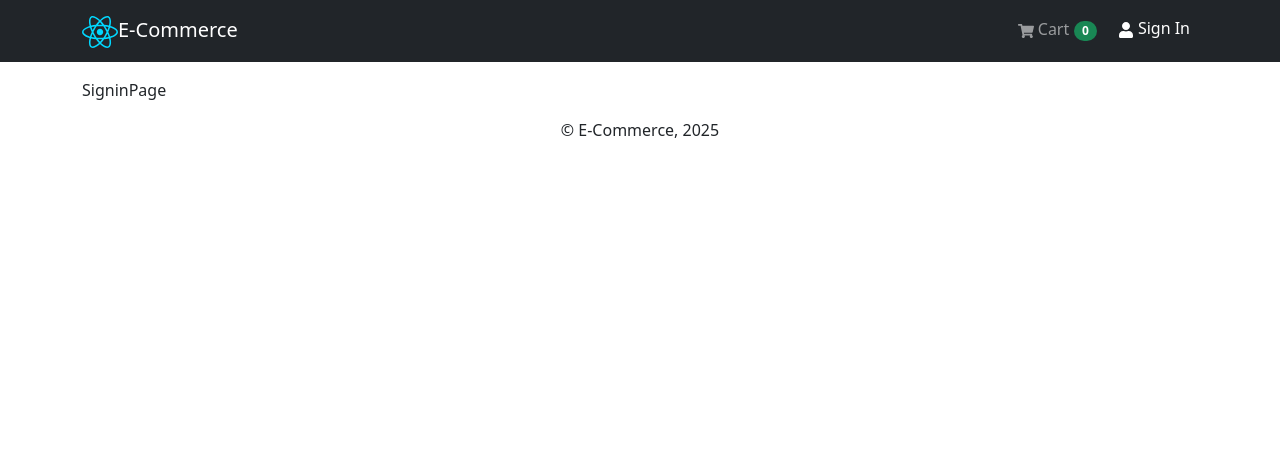
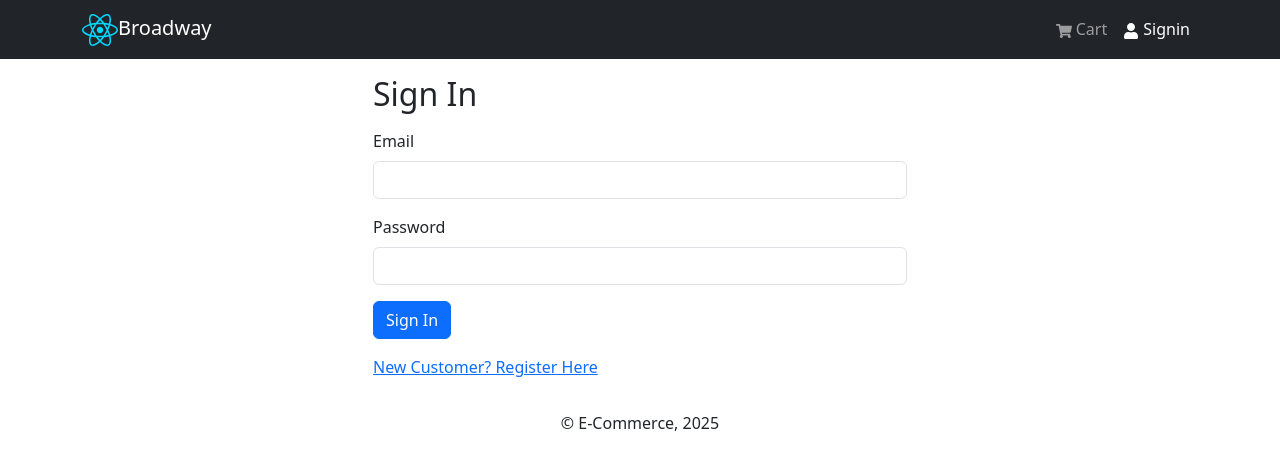
Before and after one commit to swechhyamaharjan/basicProject, a React app in the folder frontend/: page /signin in a window 1280 px wide. Shown: the top 470 px of the page. Built offline with nearby package versions, Linux system fonts and the light colour scheme; the HTML template or start-up script is replaced by a standard one.

Commit message:
Added frontend user authentication

```diff
--- a/frontend/package.json
+++ b/frontend/package.json
@@ -17,7 +17,8 @@
     "react-dom": "^19.2.0",
     "react-icons": "^5.5.0",
     "react-redux": "^9.2.0",
-    "react-router": "^7.10.1"
+    "react-router": "^7.10.1",
+    "react-toastify": "^11.0.5"
   },
   "devDependencies": {
     "@eslint/js": "^9.39.1",
--- a/frontend/src/App.jsx
+++ b/frontend/src/App.jsx
@@ -2,6 +2,8 @@ import { Outlet } from "react-router"
 import Header from "./components/Header.jsx"
 import Footer from "./components/Footer.jsx"
 import { Container } from "react-bootstrap"
+import { ToastContainer } from "react-toastify"
+import "react-toastify/dist/ReactToastify.css";
 
 function App() {
   return (
@@ -13,6 +15,7 @@ function App() {
         </Container>
       </main>
       <Footer />
+      <ToastContainer/>
     </>
   )
 }
--- /dev/null
+++ b/frontend/src/components/FormContainer.jsx
@@ -0,0 +1,14 @@
+import { Container, Row, Col } from 'react-bootstrap'
+
+function FormContainer({ children }) {
+  return (
+    <Container>
+      <Row className='justify-content-md-center'> {/* md and above ma center */}
+        <Col md={6} xs={12}>
+          {children}
+        </Col>
+      </Row>
+    </Container>
+  )
+}
+export default FormContainer;
--- a/frontend/src/components/Header.jsx
+++ b/frontend/src/components/Header.jsx
@@ -1,41 +1,62 @@
-import { Navbar, Nav, Container, NavbarBrand, Badge } from 'react-bootstrap'
-import { NavLink } from 'react-router';
-import logo from "../assets/react.svg"
-import { FaShoppingCart, FaUser } from "react-icons/fa"
-import { useSelector } from 'react-redux';
+import { Navbar, Nav, Container, Badge, NavDropdown } from "react-bootstrap";
+import logo from "../assets/react.svg";
+import { NavLink } from "react-router";
+import { FaShoppingCart, FaUser } from "react-icons/fa";
+import { useSelector, useDispatch } from "react-redux";
+import { useLogoutMutation } from "../slices/userApiSlice";
+import { removeCredentials } from "../slices/authSlice";
+import { toast } from "react-toastify";
 
 function Header() {
-  const { cartItems } = useSelector((state) => state.cart)
+  const { cartItems } = useSelector((state) => state.cart);
+  const { userInfo } = useSelector((state) => state.auth);
+  const dispatch = useDispatch();
+  const [logout, {}] = useLogoutMutation();
+  const logoutHandler = async () => {
+    try {
+      await logout().unwrap();
+      dispatch(removeCredentials());
+    } catch (err) {
+      toast.error(err?.data?.error);
+    }
+  };
   return (
     <header>
       <Navbar bg="dark" variant="dark" expand="lg" collapseOnSelect>
         <Container>
           <Navbar.Brand as={NavLink} to="/">
-            <img src={logo} alt='logo' />
-            E-Commerce
+            <img src={logo} alt="logo" />
+            Broadway
           </Navbar.Brand>
-
-          <Navbar.Toggle aria-controls='nav-bar' />
-          <Navbar.Collapse id='nav-bar'>
-            <Nav className='ms-auto'>
+          <Navbar.Toggle aria-controls="nav-bar" />
+          <Navbar.Collapse id="nav-bar">
+            <Nav className="ms-auto">
               <Nav.Link as={NavLink} to="/cart">
                 <FaShoppingCart /> Cart
-                <Badge pill bg="success" style={{margin: '5px'}}>
-                  {cartItems.reduce(
-                    (acc, item) => acc + item.qty,
-                    0
-                  )}
-                </Badge>
-
+                {cartItems.length > 0 && (
+                  <Badge pill bg="success" style={{ marginLeft: "5px" }}>
+                    {cartItems.reduce((acc, item) => acc + item.qty, 0)}
+                  </Badge>
+                )}
               </Nav.Link>
-              <Nav.Link as={NavLink} to="/signin">
-                <FaUser /> Sign In
-              </Nav.Link>
+              {!userInfo ? (
+                <Nav.Link as={NavLink} to="/signin">
+                  <FaUser /> Signin
+                </Nav.Link>
+              ) : (
+                <NavDropdown title={userInfo.fullname} id="username">
+                  <NavDropdown.Item>Profile</NavDropdown.Item>
+                  <NavDropdown.Item onClick={logoutHandler}>
+                    Logout
+                  </NavDropdown.Item>
+                </NavDropdown>
+              )}
             </Nav>
           </Navbar.Collapse>
         </Container>
       </Navbar>
     </header>
-  )
+  );
 }
+
 export default Header;
--- a/frontend/src/constants.js
+++ b/frontend/src/constants.js
@@ -1,4 +1,4 @@
 export const BASE_URL = ""
 export const PRODUCT_URL = "/api/products";
-export const USER_URL = "/api/users";
+export const USER_URL = "/api/user";
 export const ORDER_URL = "/api/order";
--- a/frontend/src/main.jsx
+++ b/frontend/src/main.jsx
@@ -9,6 +9,7 @@ import SigninPage from './pages/SigninPage.jsx'
 import ProductPage from './pages/ProductPage.jsx'
 import { Provider } from 'react-redux'
 import { store } from './store.js'
+import ShippingPage from './pages/ShippingPage.jsx'
 
 createRoot(document.getElementById('root')).render(
   <Provider store={store}>
@@ -18,6 +19,7 @@ createRoot(document.getElementById('root')).render(
           <Route path='' element={<HomePage />}></Route>   {/* childrens */}
           <Route path='/cart' element={<CartPage />}></Route>
           <Route path='/signin' element={<SigninPage />}></Route>
+          <Route path='/shipping' element={<ShippingPage/>}></Route>
           <Route path='/product/:id' element={<ProductPage />}></Route>
         </Route>
       </Routes>
--- a/frontend/src/pages/CartPage.jsx
+++ b/frontend/src/pages/CartPage.jsx
@@ -9,7 +9,7 @@ const CartPage = () => {
   const { cartItems, itemPrice } = useSelector((state) => state.cart)
   const dispatch = useDispatch();
   const addToCartHandler = (item, qty) => {
-    dispatch(addToCart({...item, qty })) //item with updated quantity
+    dispatch(addToCart({ ...item, qty })) //item with updated quantity
   }
 
   return (
@@ -35,7 +35,7 @@ const CartPage = () => {
                           <Col md={2}> ${item.price}</Col>
                           <Col md={2}>
                             <Form.Control as="select" value={item.qty}
-                              onChange={(e) => {addToCartHandler(item, Number(e.target.value))}}>
+                              onChange={(e) => { addToCartHandler(item, Number(e.target.value)) }}>
                               {
                                 [...Array(item.countInStock).keys().map((x) => (
                                   <option key={x} value={x + 1}>
@@ -46,7 +46,7 @@ const CartPage = () => {
                             </Form.Control>
                           </Col>
                           <Col md={2}>
-                            <Button variant="light" onClick={()=>dispatch(removeFromCart(item._id))}>
+                            <Button variant="light" onClick={() => dispatch(removeFromCart(item._id))}>
                               <FaTrash />
                             </Button>
                           </Col>
@@ -55,7 +55,7 @@ const CartPage = () => {
                     ))
                   }
                   <ListGroup.Item>
-                    <Button variant="danger" onClick={()=>dispatch(clearCart())}>Clear Cart</Button>
+                    <Button variant="danger" onClick={() => dispatch(clearCart())}>Clear Cart</Button>
                   </ListGroup.Item>
                 </ListGroup>
               )
@@ -69,7 +69,9 @@ const CartPage = () => {
                 <strong>${itemPrice}</strong>
               </ListGroup.Item>
               <ListGroup.Item>
-                <Button variant="dark" disabled={cartItems.length === 0}>Proceed to checkout</Button>
+                <Button variant="dark"
+                  disabled={cartItems.length === 0}
+                  as={Link} to="/signin?redirect=/shipping">Proceed to checkout</Button>
               </ListGroup.Item>
             </ListGroup>
           </Card>
--- /dev/null
+++ b/frontend/src/pages/ShippingPage.jsx
@@ -0,0 +1,9 @@
+import React from 'react'
+
+const ShippingPage = () => {
+  return (
+    <div>ShippingPage</div>
+  )
+}
+
+export default ShippingPage
--- a/frontend/src/pages/SigninPage.jsx
+++ b/frontend/src/pages/SigninPage.jsx
@@ -1,8 +1,68 @@
 import React from 'react'
+import { useState, useEffect } from "react"
+import FormContainer from '../components/FormContainer'
+import { Button, Form } from 'react-bootstrap'
+import { Link } from 'react-router'
+import { useLoginMutation } from '../slices/userApiSlice'
+import { toast } from 'react-toastify'
+import { setCredentials } from '../slices/authSlice'
+import { useDispatch, useSelector } from 'react-redux'
+import { useNavigate, useLocation } from 'react-router'
+import Loader from '../components/Loader'
 
 const SigninPage = () => {
+  const [email, setEmail] = useState("");
+  const [password, setPassword] = useState("");
+
+  const { userInfo } = useSelector((state) => state.auth);
+
+  const [login, { isLoading }] = useLoginMutation(); //mutation = array {isloading haru}
+  const dispatch = useDispatch();
+  const navigate = useNavigate();
+  const {search} = useLocation();
+  const sp = new URLSearchParams(search);
+  // console.log(sp.get("redirect"))
+  const redirect = sp.get("redirect") || "/"; //sp.get ma null ayo bhani home
+
+useEffect(() => {
+      if (userInfo) {
+        navigate(redirect)
+      }
+    }, [userInfo, redirect]
+)
+
+  const submitHandler = async (e) => {
+    e.preventDefault();
+    try {
+      const res = await login({ email, password }).unwrap()
+      dispatch(setCredentials(res.user))
+    } catch (error) {
+      toast.error(error?.data?.error)
+    }
+  }
+
   return (
-    <div>SigninPage</div>
+    <FormContainer>
+      <h2>Sign In</h2> {/* children */}
+      <Form onSubmit={submitHandler}>
+        <Form.Group controlId='email' className='my-3'>
+          <Form.Label>Email</Form.Label>
+          <Form.Control type="email" onChange={e => setEmail(e.target.value)}></Form.Control>
+        </Form.Group>
+
+        <Form.Group controlId='password' className='my-3'>
+          <Form.Label>Password</Form.Label>
+          <Form.Control type="password" onChange={e => setPassword(e.target.value)}></Form.Control>
+        </Form.Group>
+
+        <Button type='submit' variant='primary' disabled={isLoading}>Sign In</Button>
+        {isLoading && <Loader /> }
+      </Form>
+
+      <div className='my-3'>
+        <Link >New Customer? Register Here</Link>
+      </div>
+    </FormContainer>
   )
 }
 
--- /dev/null
+++ b/frontend/src/slices/authSlice.js
@@ -0,0 +1,25 @@
+import { createSlice } from "@reduxjs/toolkit";
+
+const initialState = {
+  userInfo: localStorage.getItem("user")
+    ? JSON.parse(localStorage.getItem("user"))
+    : null,
+};
+
+const authSlice = createSlice({
+  name: "auth",
+  initialState,
+  reducers: {
+    setCredentials: (state, action) => {
+      state.userInfo = action.payload;
+      localStorage.setItem("user", JSON.stringify(action.payload));
+    },
+    removeCredentials: (state, action) => {
+      state.userInfo = null;
+      localStorage.removeItem("user");
+    },
+  },
+});
+
+export const { setCredentials, removeCredentials } = authSlice.actions;
+export default authSlice.reducer;
--- /dev/null
+++ b/frontend/src/slices/userApiSlice.js
@@ -0,0 +1,22 @@
+import { apiSlice } from "./apiSlice";
+import { USER_URL } from "../constants";
+
+const userApiSlice = apiSlice.injectEndpoints({
+  endpoints: (builder) => ({
+    login: builder.mutation({
+      query: (data) => ({
+        url: `${USER_URL}/login`,
+        method: "POST",
+        body: data,
+      }),
+    }),
+    logout: builder.mutation({
+      query: () => ({
+        url: `${USER_URL}/logout`,
+        method: "POST",
+      }),
+    }),
+  }),
+});
+
+export const { useLoginMutation, useLogoutMutation } = userApiSlice;
--- a/frontend/src/store.js
+++ b/frontend/src/store.js
@@ -1,11 +1,13 @@
 import { configureStore } from "@reduxjs/toolkit";
 import {apiSlice} from "./slices/apiSlice"
 import cartSliceReducer from "./slices/cartSlice"
+import authSliceReducer from "./slices/authSlice"
 
 export const store = configureStore({
   reducer: {
     [apiSlice.reducerPath]: apiSlice.reducer,
-    'cart': cartSliceReducer
+    'cart': cartSliceReducer,
+    'auth': authSliceReducer,
   },
   middleware: (getDefaultMiddleware) =>
     getDefaultMiddleware().concat(apiSlice.middleware),
```
Also changed, not shown: 2 other files (tests, documents, lock files or other folders).
